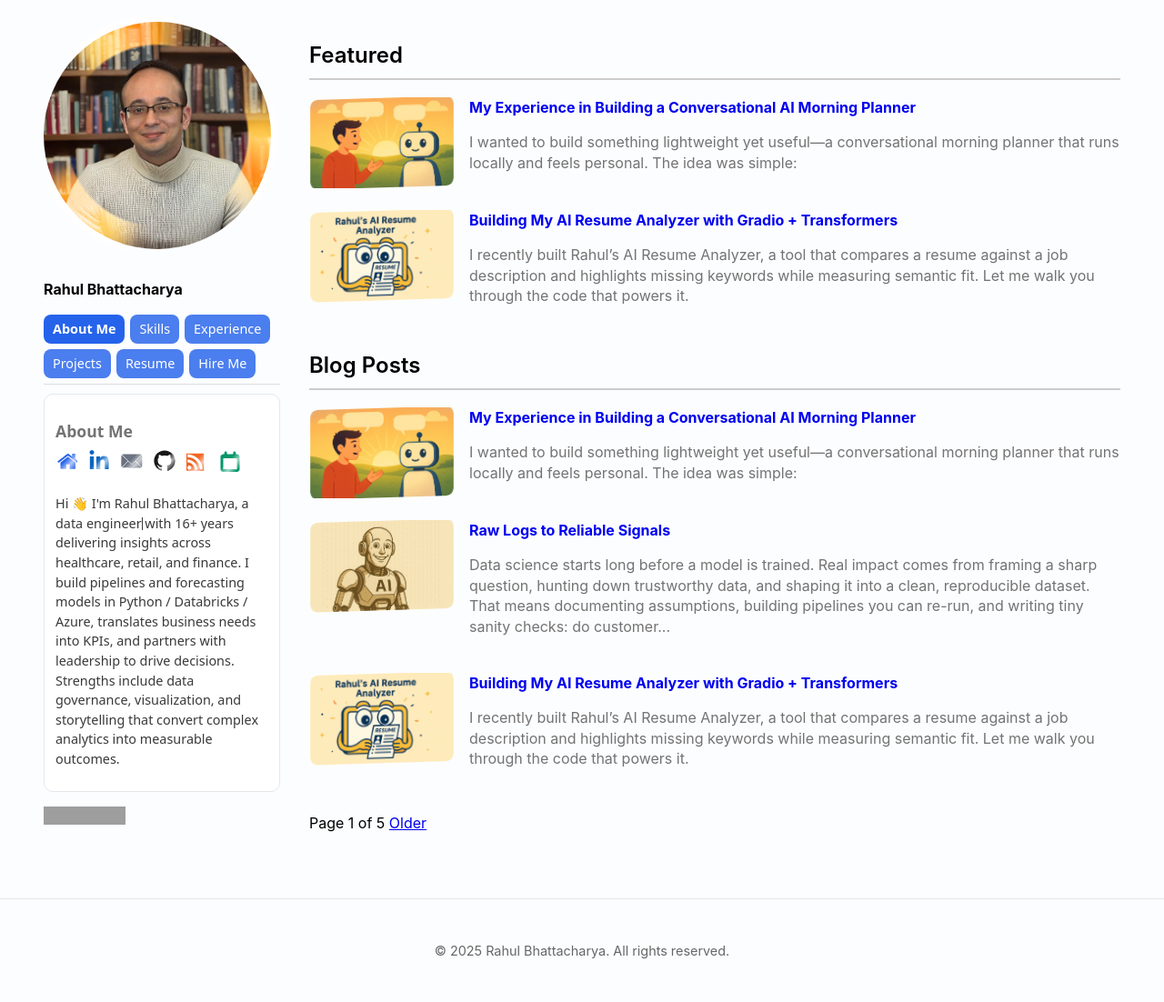
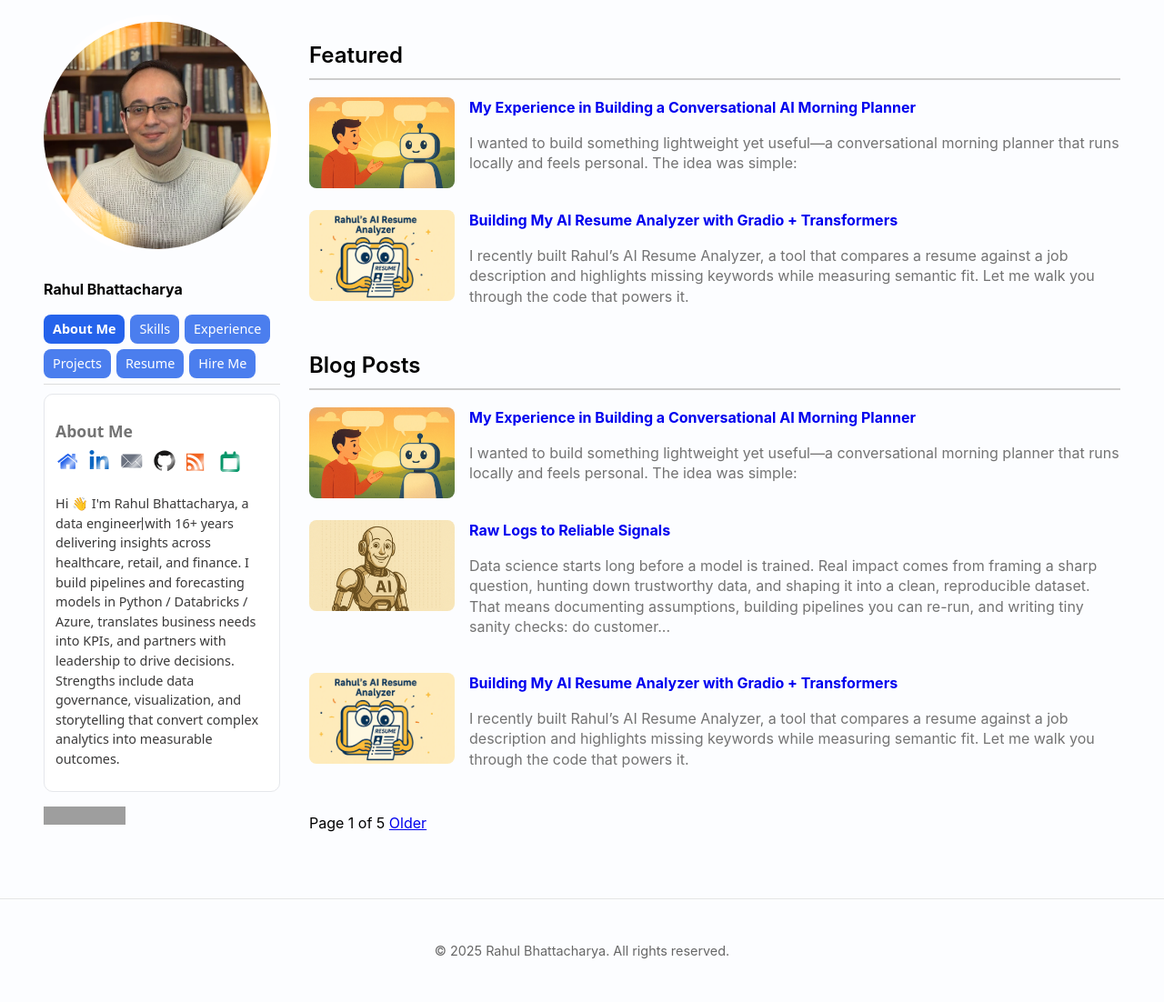
Before and after one commit to RahulBhattacharya1/RahulBhattacharya1.github.io, a Jekyll site: the page built from index.html, in a window 1280 px wide. Shown: the whole page at 91% size. Built offline with Jekyll 4.4.1, drawn with Linux system fonts in a browser that asks for light colours; the list of posts is cut into pages by our own code; grey boxes are pictures that could not be loaded.

Commit message:
Update main.scss

```diff
--- a/assets/css/main.scss
+++ b/assets/css/main.scss
@@ -163,6 +163,23 @@ body {
 .posts h2 {
   border-bottom: 2px solid #ccc;
   padding-bottom: 0.5rem;
+}
+
+.post-item {
+  display: flex;
+  gap: 1rem;
+  margin-bottom: 1.5rem;
+  align-items: flex-start;
+}
+
+.post-item img {
+  width: 160px;        /* one consistent width */
+  height: 100px;       /* one consistent height */
+  object-fit: cover;   /* crop to fit box, no stretch */
+  border-radius: 8px;
+  flex-shrink: 0;
+  display: block;      /* removes inline-img baseline gap */
+  animation: tiltBase 3s ease-in-out infinite;
 }
 
 .post-text {
@@ -1037,156 +1054,6 @@ pre {
   .category-page .post-card__media { width: 100px; height: 75px; }
 }
 
-.post-item{
-  position: relative;
-  display: flex;
-  gap: 1rem;
-  margin-bottom: 1.5rem;
-  align-items: flex-start;
-  contain: paint;
-  transform-style: preserve-3d;
-  perspective: 1000px;
-}
-
-.post-item img{
-  width:160px;
-  height:100px;
-  object-fit:cover;
-  border-radius:8px;
-  flex-shrink:0;
-  display:block;
-
-  backface-visibility:hidden;
-  will-change:transform;
-  transform-origin:center;
-  transform: translateZ(0);
-
-  box-shadow:
-    inset 0 1px 0 rgba(255,255,255,0.85),   /* crisper top edge highlight */
-    inset 0 -2px 5px rgba(0,0,0,0.32),      /* deeper bottom edge shadow */
-    inset 0 0 0 1px rgba(0,0,0,0.20) !important;
-
-  animation: tiltBase 3s ease-in-out infinite;
-  position:relative;
-  z-index:1;
-  clip-path: inset(0 round 8px);
-}
-
-.post-item:hover img{
-  animation: tiltHover 3s ease-in-out infinite;
-  clip-path: inset(0 round 8px);          /* ensure mask still applied during hover anim */
-}
-
-@keyframes tiltBase{
-  0%   { transform: rotateX(0deg) rotateY(0deg) scale(1.00); }
-  25%  { transform: rotateX(10deg) rotateY(-10deg) scale(1.00); }
-  50%  { transform: rotateX(0deg) rotateY(0deg) scale(1.00); }
-  75%  { transform: rotateX(-10deg) rotateY(10deg) scale(1.00); }
-  100% { transform: rotateX(0deg) rotateY(0deg) scale(1.00); }
-}
-
-@keyframes tiltHover{
-  0%   { transform: rotateX(0deg) rotateY(0deg) scale(1.05); }
-  25%  { transform: rotateX(14deg) rotateY(-14deg) scale(1.05); }
-  50%  { transform: rotateX(0deg) rotateY(0deg) scale(1.05); }
-  75%  { transform: rotateX(-14deg) rotateY(14deg) scale(1.05); }
-  100% { transform: rotateX(0deg) rotateY(0deg) scale(1.05); }
-}
-
-/* ─── LOCK THE BEVEL IN (high specificity + all states) ─── */
-.featured .post-item img,
-.posts    .post-item img,
-.post-item.post-item img {
-  box-shadow:
-    inset 0 1px 0 rgba(255,255,255,0.90),
-    inset 0 -2px 4px rgba(0,0,0,0.32),
-    inset 0 0 0 1px rgba(0,0,0,0.14) !important;
-  clip-path: inset(0 round 8px);
-}
-
-/* When list item is hovered/focused, keep the same bevel */
-.featured .post-item:hover img,
-.posts    .post-item:hover  img,
-.featured .post-item:focus-within img,
-.posts    .post-item:focus-within  img,
-.featured .post-item a:hover img,
-.posts    .post-item a:hover  img,
-.featured .post-item a:focus img,
-.posts    .post-item a:focus  img,
-.post-item.post-item:hover img {
-  box-shadow:
-    inset 0 1px 0 rgba(255,255,255,0.90),
-    inset 0 -2px 4px rgba(0,0,0,0.32),
-    inset 0 0 0 1px rgba(0,0,0,0.14) !important;
-  clip-path: inset(0 round 8px);
-}
-
-/* Mobile: if you resize thumbnails, keep bevel there too */
-@media (max-width: 768px){
-  .featured .post-item img,
-  .posts    .post-item img {
-    /* your size rules (20vw / aspect-ratio) stay as-is */
-    box-shadow:
-      inset 0 1px 0 rgba(255,255,255,0.92),
-      inset 0 -3px 6px rgba(0,0,0,0.34),
-      inset 0 0 0 1px rgba(0,0,0,0.16) !important;
-  }
-}
-/* === Bevel: locked on, all states, all breakpoints === */
-:root {
-  --bevel-top:    rgba(255,255,255,0.90);
-  --bevel-bot:    rgba(0,0,0,0.32);
-  --bevel-rim:    rgba(0,0,0,0.14);
-}
-
-/* base + variants (very specific selectors) */
-.featured .post-item > img,
-.posts    .post-item > img,
-.post-item.post-item > img,
-.post-item > a > img {
-  box-shadow:
-    inset 0 1px 0 var(--bevel-top),
-    inset 0 -2px 4px var(--bevel-bot),
-    inset 0 0 0 1px var(--bevel-rim) !important;
-  clip-path: inset(0 round 8px);
-}
-
-/* hovered/focused list item or link — keep bevel identical */
-.featured .post-item:hover > img,
-.posts    .post-item:hover  > img,
-.featured .post-item:focus-within > img,
-.posts    .post-item:focus-within  > img,
-.featured .post-item > a:hover  > img,
-.posts    .post-item > a:hover   > img,
-.featured .post-item > a:focus   > img,
-.posts    .post-item > a:focus    > img {
-  box-shadow:
-    inset 0 1px 0 var(--bevel-top),
-    inset 0 -2px 4px var(--bevel-bot),
-    inset 0 0 0 1px var(--bevel-rim) !important;
-  clip-path: inset(0 round 8px);
-}
-
-/* mobile: thumbnails often larger → slightly stronger bottom shadow so it still reads */
-@media (max-width: 768px){
-  .featured .post-item > img,
-  .posts    .post-item > img,
-  .post-item.post-item > img,
-  .post-item > a > img {
-    box-shadow:
-      inset 0 1px 0 var(--bevel-top),
-      inset 0 -3px 6px rgba(0,0,0,0.34),
-      inset 0 0 0 1px rgba(0,0,0,0.16) !important;
-  }
-}
-
-/* if any rule sets box-shadow:none on these, neutralize it */
-.featured .post-item img,
-.posts    .post-item img,
-.post-item img {
-  box-shadow: inherit !important;
-}
-
 /* Giscus Comments Box */
 .giscus, .giscus-frame {
   display: block;
```
